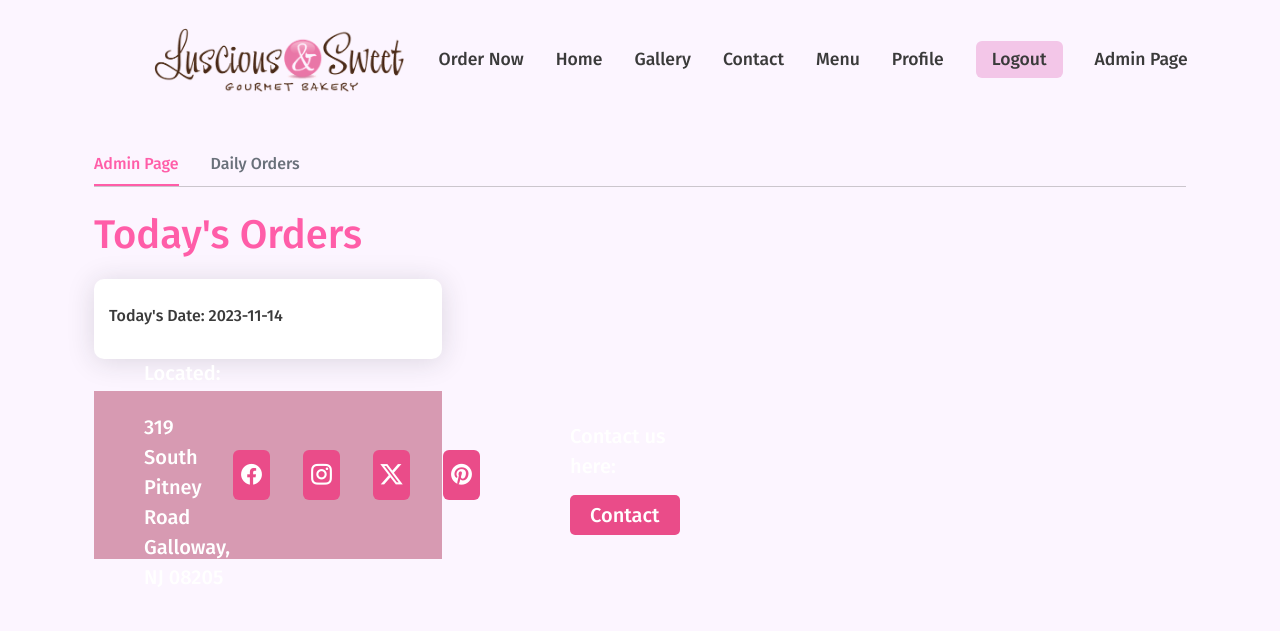
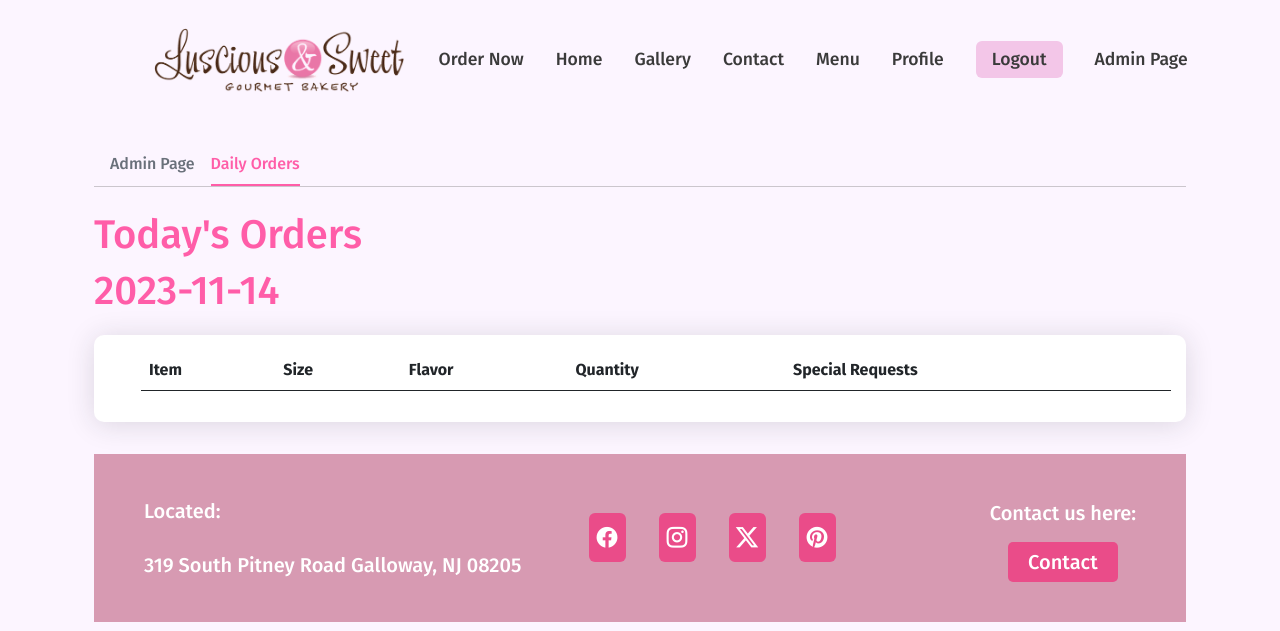
Before and after one commit to Veloric/2023FASE, a Flask app: page /viewTodaysOrders.html in a window 1280 px wide. Shown: the top 631 px of the page. Run offline with Flask 3, Linux system fonts and the light colour scheme; the visitor is signed in with stand-in values (Sample User, id 1); tables that the repository leaves empty or names only in its code hold one stand-in row (values such as "Sample post"); lists and menus that the app fills with data are empty.

Commit message:
stying view orders page

```diff
--- a/templates/viewTodaysOrders.html
+++ b/templates/viewTodaysOrders.html
@@ -19,34 +19,54 @@
         <div class="container-xl px-4 mt-4">
 
             <nav class="nav nav-borders">
-                <a class="nav-link active ms-0" href="{{ url_for('adminPage') }}">Admin Page</a>
-                <a class="nav-link" href="{{ url_for('viewTodaysOrders') }}">Daily Orders</a>
+                <a class="nav-link" href="{{ url_for('adminPage') }}">Admin Page</a>
+                <a class="nav-link active ms-0" href="{{ url_for('viewTodaysOrders') }}">Daily Orders</a>
             </nav>
 
             <hr class="mt-0 mb-4">
-            <div class="row">
-            <div class="col-xl-4">
+            <div class="row"></div>
+            <div class="col-xl-4"></div>
 
         <h1>Today's Orders</h1>
+        <h1>{{ today }}</h1>
 
         <div id="orders">
             <!-- This is where the orders will be dynamically added -->
+
             <div class="order">
-                <p>Today's Date: {{ today }}</p>
                 <ul>
                     {% for order in orders %}
-                    <li>For: {{order[5] }} {{ order[6] }}, Confirmation Number:{{ order[1] }}, Pick Up Time: {{ order[4] }}</li>
+                        <li><b>For:</b> {{ order[5] }} {{ order[6] }}</li>
+                        <li><b>Confirmation Number:</b> {{ order[1] }}</li>
+                        <li><b>Pick Up Time:</b> {{ order[4] }}</li>
                     {%endfor%}
-                    </ul>
-                    <ul>
+
+                        <table class="table">
+                            <thead>
+                                <th>Item</th>
+                                <th>Size</th>
+                                <th>Flavor</th>
+                                <th>Quantity</th>
+                                <th>Special Requests</th>
+                            </thead>
+                            <tr>
                                 {% for key in orderInfo %}
                                     {% for info in orderInfo[key] %}
-                            <li>Item: {{ info[2] }}, Size: {{ info[3] }}, Flavor: {{ info[4] }}, Quantity: {{ info[5] }}, Special Requests: {{ info[6] }}</li>
+                                        <tr>
+                                            <td>{{ info[2] }}</td>
+                                            <td>{{ info[3] }}</td>
+                                            <td>{{ info[4] }}</td>
+                                            <td>{{ info[5] }}</td>
+                                            <td>{{ info[6] }}</td>
+                                        </tr>
                                     {%endfor%}
                                 {%endfor%}
+                            </tr>
+                        </table>
                 </ul>
             </div>
         </div>
+
         {% include 'footer.html' %}
     </body>
 </html>
```
Lines whose indentation alone changed are shown as unchanged.
